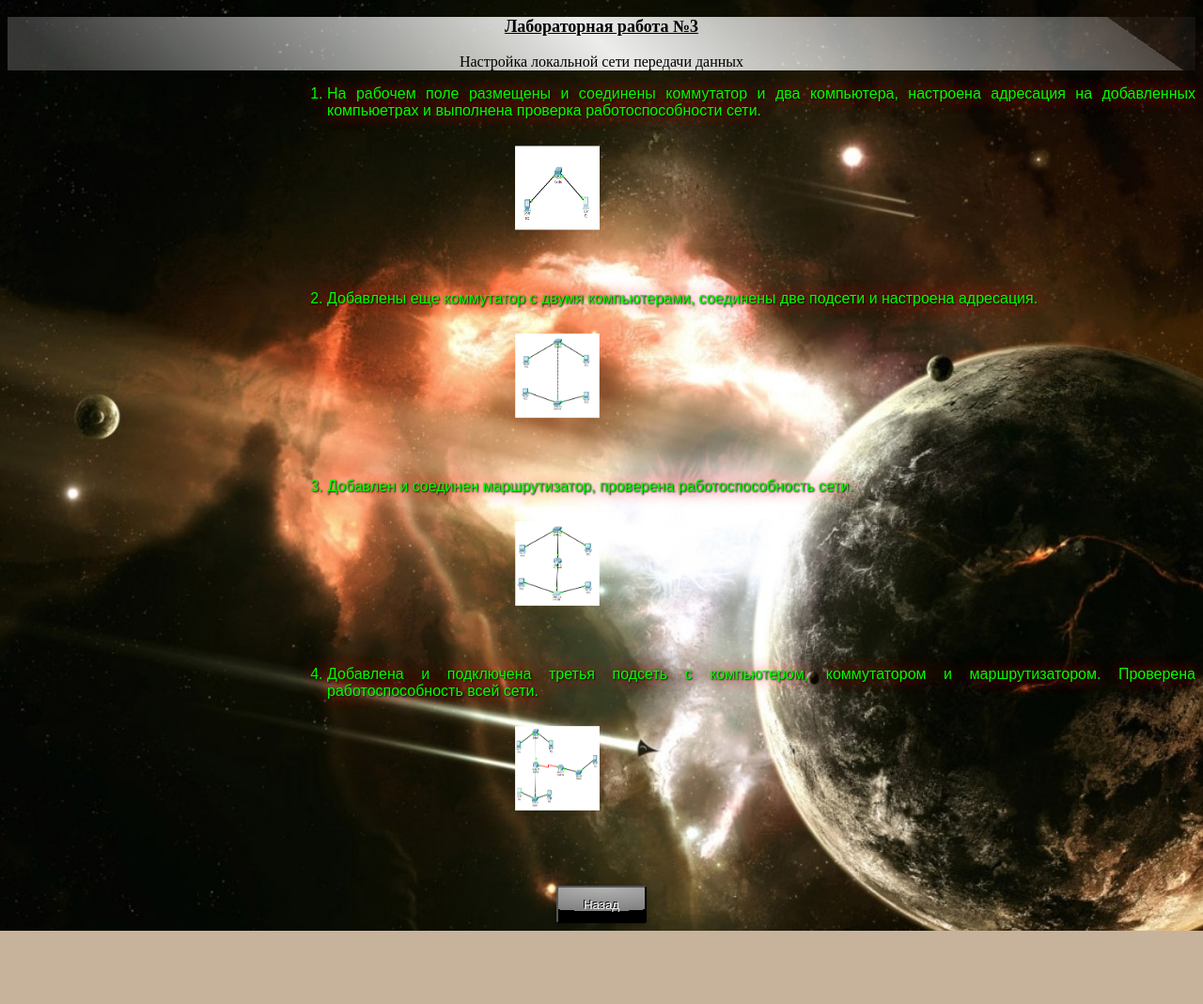
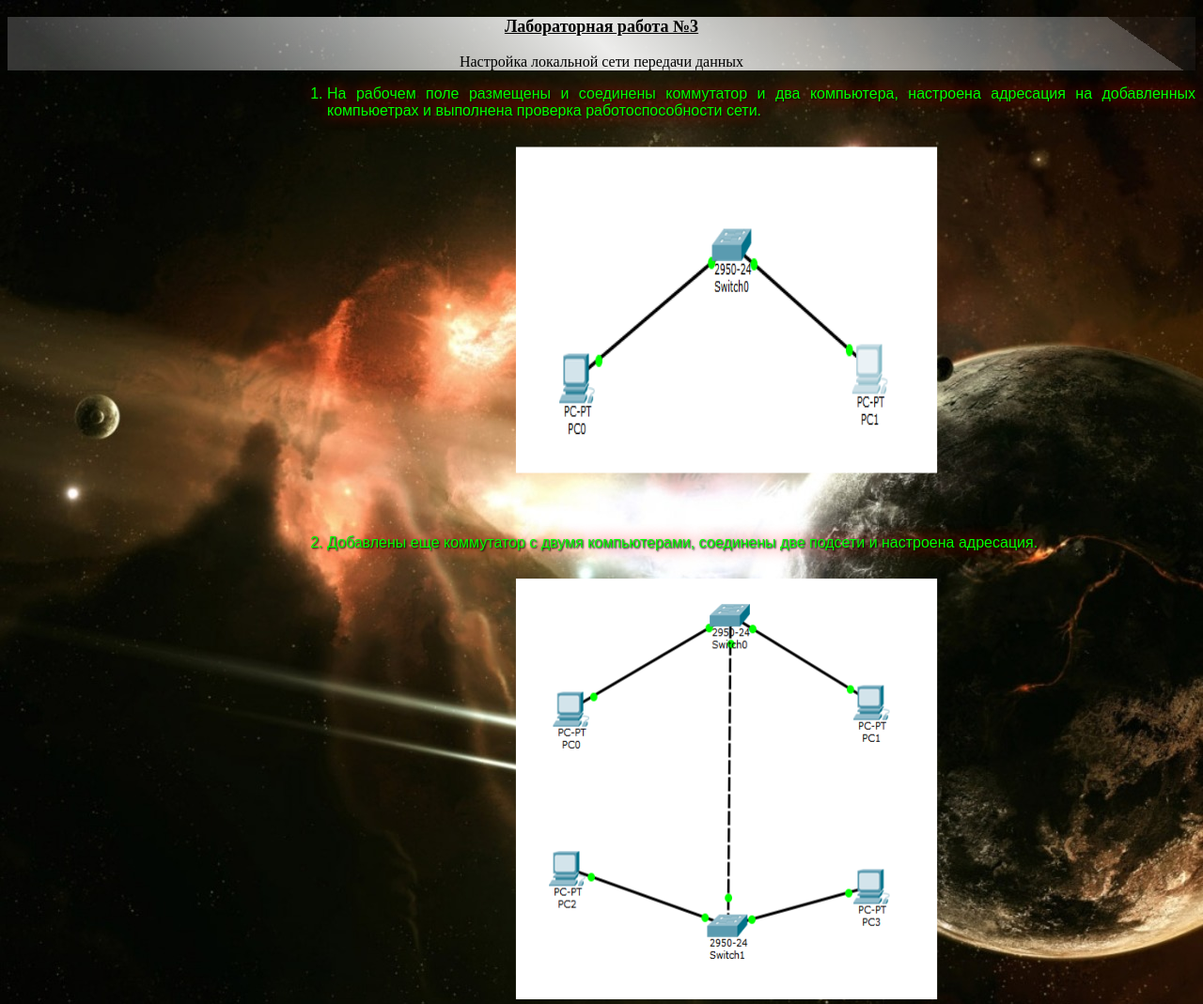
Before and after one commit to pavel-proger/1, a plain HTML site: page pages/packTracer.html in a window 1280 px wide. Shown: the top 1069 px of the page at 94% size. Before the commit the page ends 991 px from the top, so only its background shows below. Drawn offline with Linux system fonts and the light colour scheme.

Commit message:
Add files via upload

```diff
--- a/pages/packTracer.html
+++ b/pages/packTracer.html
@@ -19,13 +19,13 @@
   </style>
 	<div id="box1"><ol>
 		<li><span>На рабочем поле размещены и соединены коммутатор и два компьютера, настроена адресация на добавленных компьюетрах и выполнена проверка работоспособности сети.</span></li><br>
-		<img src="img/1.png" class="picture pictureGitHub"><br>
+		<img src="img/1.png" class="picture pictureGitHub" style="width: 450px; height: 350px;"><br>
 		<li><span>Добавлены еще коммутатор с двумя компьютерами, соединены две подсети и настроена адресация.</span> </li><br>
-		<img src="img/2.png" class="picture pictureGitHub"><br>
+		<img src="img/2.png" class="picture pictureGitHub" style="width: 450px; height: 450px;"><br>
 		<li><span>Добавлен и соединен маршрутизатор, проверена работоспособность сети.</span></li><br>
-		<img src="img/3.png" class="picture pictureGitHub"><br>
+		<img src="img/3.png" class="picture pictureGitHub" style="width: 450px; height: 450px;"><br>
 		<li><span>Добавлена и подключена третья подсеть с компьютером, коммутатором и маршрутизатором. Проверена работоспособность всей сети.</span></li><br>
-		<img src="img/4.png" class="picture pictureGitHub"><br>
+		<img src="img/4.png" class="picture pictureGitHub" style="width: 550px; height: 450px;"><br>
 		</ol>
 	</div>
 	<center>
```
